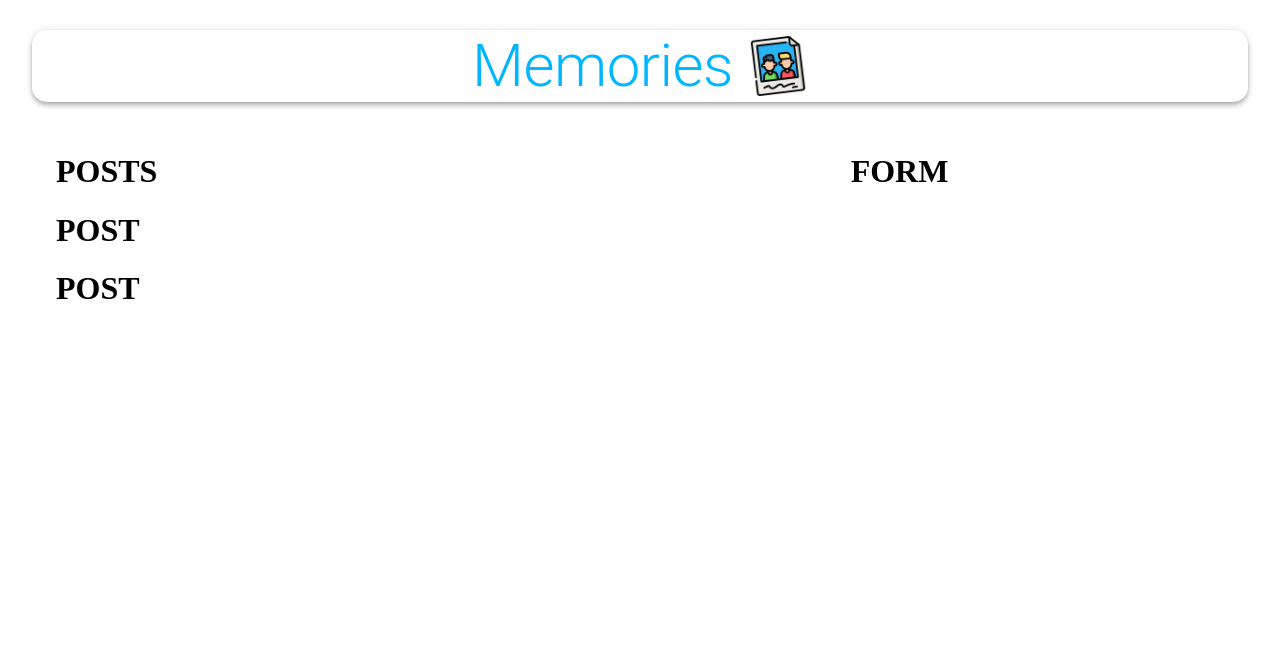
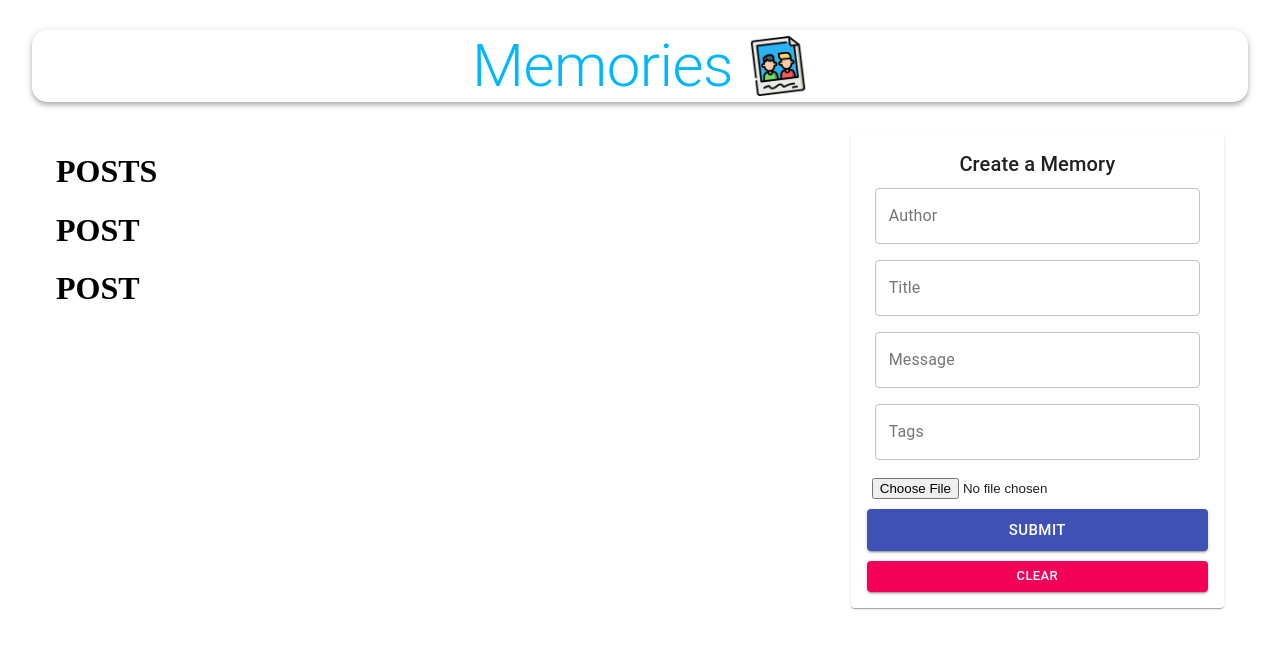
Before and after one commit to georgepapagapitos/mern-memories-app, a React (Create React App) app in the folder client/: page / in a window 1280 px wide. Shown: the top 648 px of the page. Built offline with nearby package versions, Linux system fonts and the light colour scheme.

Commit message:
set up form

```diff
--- a/client/src/components/Form/Form.js
+++ b/client/src/components/Form/Form.js
@@ -1,16 +1,41 @@
-import React from 'react'
+import { useState } from 'react'
+import { TextField, Button, Typography, Paper } from '@material-ui/core';
+import FileBase from 'react-file-base64';
 
 import useStyles from './styles';
 
 function Form() {
 
+  const [postData, setPostData] = useState({
+    author: "",
+    title: "",
+    message: "",
+    tags: "",
+    selectedFile: ""
+  });
+
   const classes = useStyles();
 
+  const handleSubmit = () => { console.log('submit'); }
+
+  const clearForm = () => { console.log('clear'); }
+
   return (
-    <div>
-      <h1>FORM</h1>
-    </div>
-  )
+    <Paper className={classes.paper}>
+      <form autoComplete="off" noValidate className={`${classes.root} ${classes.form}`} onSubmit={handleSubmit}>
+        <Typography variant="h6">Create a Memory</Typography>
+        <TextField name="author" variant="outlined" label="Author" fullWidth value={postData.author} onChange={(event) => setPostData({ ...postData, author: event.target.value })} />
+        <TextField name="title" variant="outlined" label="Title" fullWidth value={postData.title} onChange={(event) => setPostData({ ...postData, title: event.target.value })} />
+        <TextField name="message" variant="outlined" label="Message" fullWidth value={postData.message} onChange={(event) => setPostData({ ...postData, message: event.target.value })} />
+        <TextField name="tags" variant="outlined" label="Tags" fullWidth value={postData.tags} onChange={(event) => setPostData({ ...postData, tags: event.target.value })} />
+        <div className={classes.fileInput}>
+          <FileBase type="file" multiple={false} onDone={({ base64 }) => setPostData({ ...postData, selectedFile: base64 })} />
+        </div>
+        <Button className={classes.buttonSubmit} variant="contained" color="primary" size="large" type="submit" fullWidth>Submit</Button>
+        <Button variant="contained" color="secondary" size="small" onClick={clearForm} fullWidth>Clear</Button>
+      </form>
+    </Paper>
+  );
 }
 
 export default Form
```
